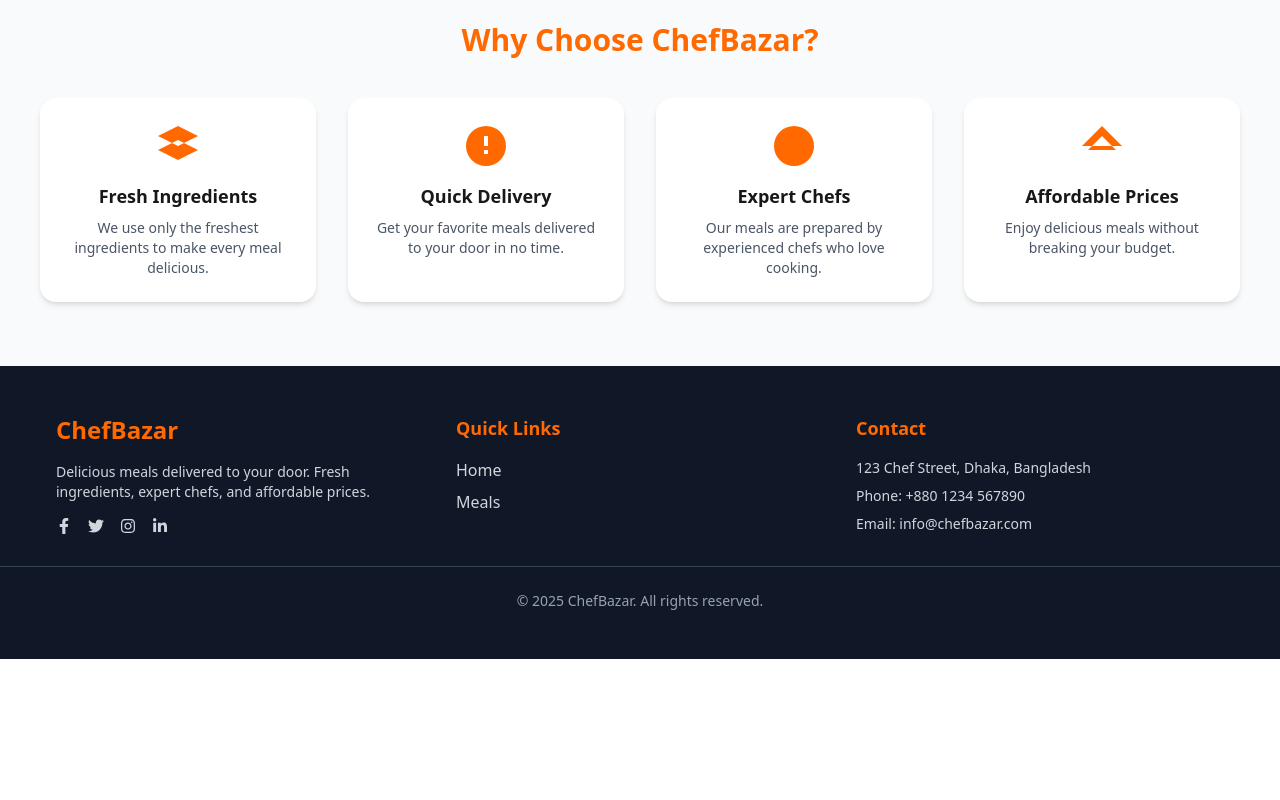
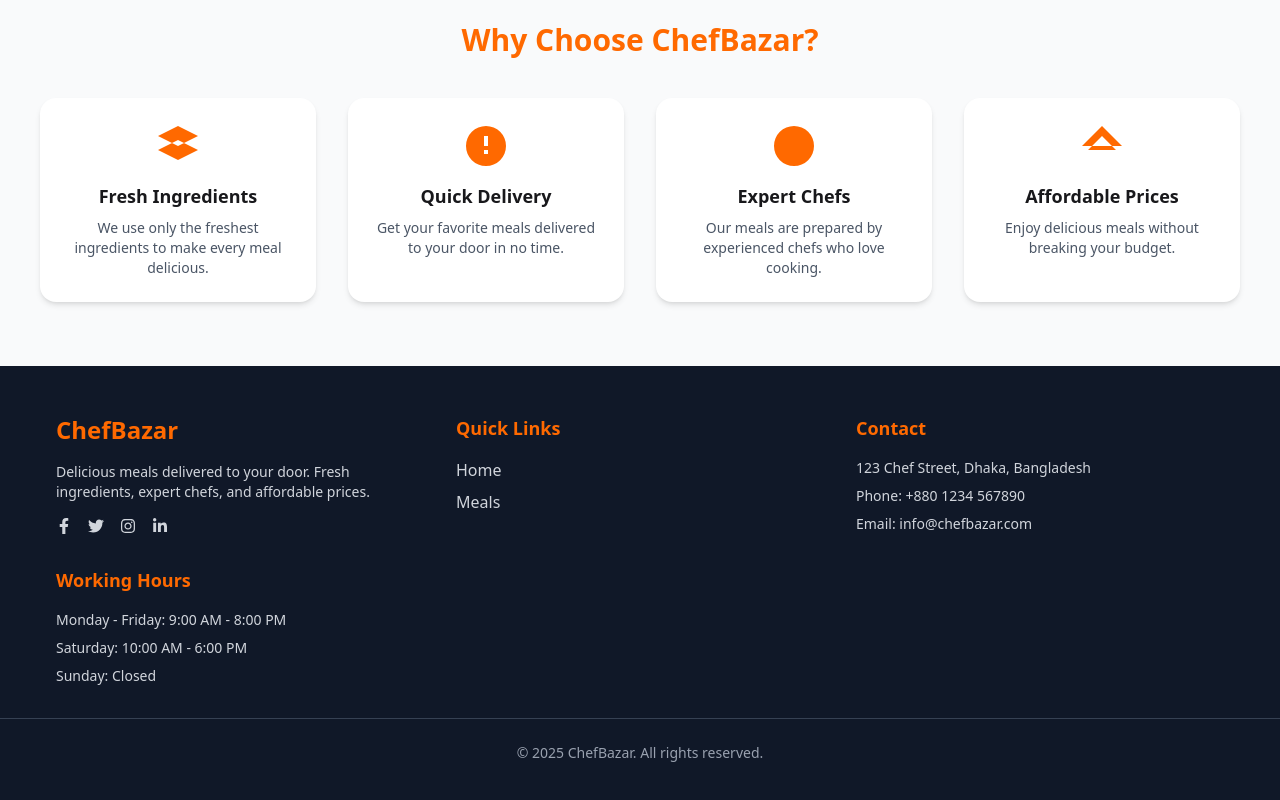
Before and after one commit to tanvirislamb/ChefBazar-Client, a React app: page / in a window 1280 px wide. Shown: the part 762-1562 px from the top of the page. Before the commit the page ends 1421 px from the top, so only its background shows below. Built offline with nearby package versions, Linux system fonts and the light colour scheme; no server answers; the HTML template or start-up script is replaced by a standard one.

Commit message:
fix a loading bug

```diff
--- a/src/Components/Footer.jsx
+++ b/src/Components/Footer.jsx
@@ -9,8 +9,6 @@ export default function Footer() {
     return (
         <footer className="bg-gray-900 text-white py-12">
             <div className="max-w-[1200px] mx-auto px-4 grid grid-cols-1 md:grid-cols-3 gap-8">
-
-                {/* Brand & Description */}
                 <div className="flex flex-col items-start">
                     <h2 className="text-2xl font-bold text-orange-500 mb-4">ChefBazar</h2>
                     <p className="text-gray-300 text-sm">
@@ -23,8 +21,6 @@ export default function Footer() {
                         <a href="#" className="text-gray-300 hover:text-orange-500"><FaLinkedinIn /></a>
                     </div>
                 </div>
-
-                {/* Quick Links */}
                 <div className="flex flex-col items-start">
                     <h3 className="text-lg font-bold mb-4 text-orange-500">Quick Links</h3>
                     <Link to='/' className="text-gray-300 hover:text-orange-500 mb-2">Home</Link>
@@ -33,15 +29,18 @@ export default function Footer() {
                         user && <Link to='/dashboard' className="text-gray-300 hover:text-orange-500 mb-2">Dashboard</Link>
                     }
                 </div>
-
-                {/* Contact Info */}
                 <div className="flex flex-col items-start">
                     <h3 className="text-lg font-bold mb-4 text-orange-500">Contact</h3>
                     <p className="text-gray-300 text-sm mb-2">123 Chef Street, Dhaka, Bangladesh</p>
                     <p className="text-gray-300 text-sm mb-2">Phone: +880 1234 567890</p>
                     <p className="text-gray-300 text-sm">Email: info@chefbazar.com</p>
                 </div>
-
+                <div className="flex flex-col items-start">
+                    <h3 className="text-lg font-bold mb-4 text-orange-500">Working Hours</h3>
+                    <p className="text-gray-300 text-sm mb-2">Monday - Friday: 9:00 AM - 8:00 PM</p>
+                    <p className="text-gray-300 text-sm mb-2">Saturday: 10:00 AM - 6:00 PM</p>
+                    <p className="text-gray-300 text-sm">Sunday: Closed</p>
+                </div>
             </div>
 
             <div className="border-t border-gray-700 mt-8 pt-6 text-center text-gray-400 text-sm">
--- a/src/Hooks/AxiosHooks.jsx
+++ b/src/Hooks/AxiosHooks.jsx
@@ -1,8 +1,8 @@
 import axios from "axios";
 
 const axiosInstance = axios.create({
-    baseURL: 'http://localhost:3000/'
-    // baseURL: 'https://chefbazar.vercel.app/'
+    // baseURL: 'http://localhost:3000/'
+    baseURL: 'https://chefbazar.vercel.app/'
 })
 
 const useAxios = () => {
--- a/src/Pages/Details.jsx
+++ b/src/Pages/Details.jsx
@@ -13,17 +13,18 @@ export default function Details() {
     const { id } = useParams()
     const axios = useAxios()
     const { user } = useContext(AuthContext)
-    const [loading, setLoading] = useState(true)
+    const [dataloading, setDataloading] = useState(false)
     const [data, setData] = useState([])
     const [reviews, setReviews] = useState([])
     const [rating, setRating] = useState([])
 
     useEffect(() => {
+        setDataloading(true)
         axios.get(`/details/${id}`)
             .then((res) => {
                 setData(res.data)
+                setDataloading(false)
             })
-        setLoading(false)
     }, [id])
     useEffect(() => {
         axios.get(`/review/${id}`)
@@ -32,7 +33,7 @@ export default function Details() {
             })
     }, [id])
 
-    const { data: person = [], isloading } = useQuery({
+    const { data: person = [], isloading: personloading } = useQuery({
         queryKey: ['person', user.uid],
         queryFn: async () => {
             const res = await axios.get(`/user/${user.uid}`)
@@ -96,6 +97,8 @@ export default function Details() {
                 });
             })
     }
+
+    const loading = personloading || dataloading
 
     return (
         <div>
```
